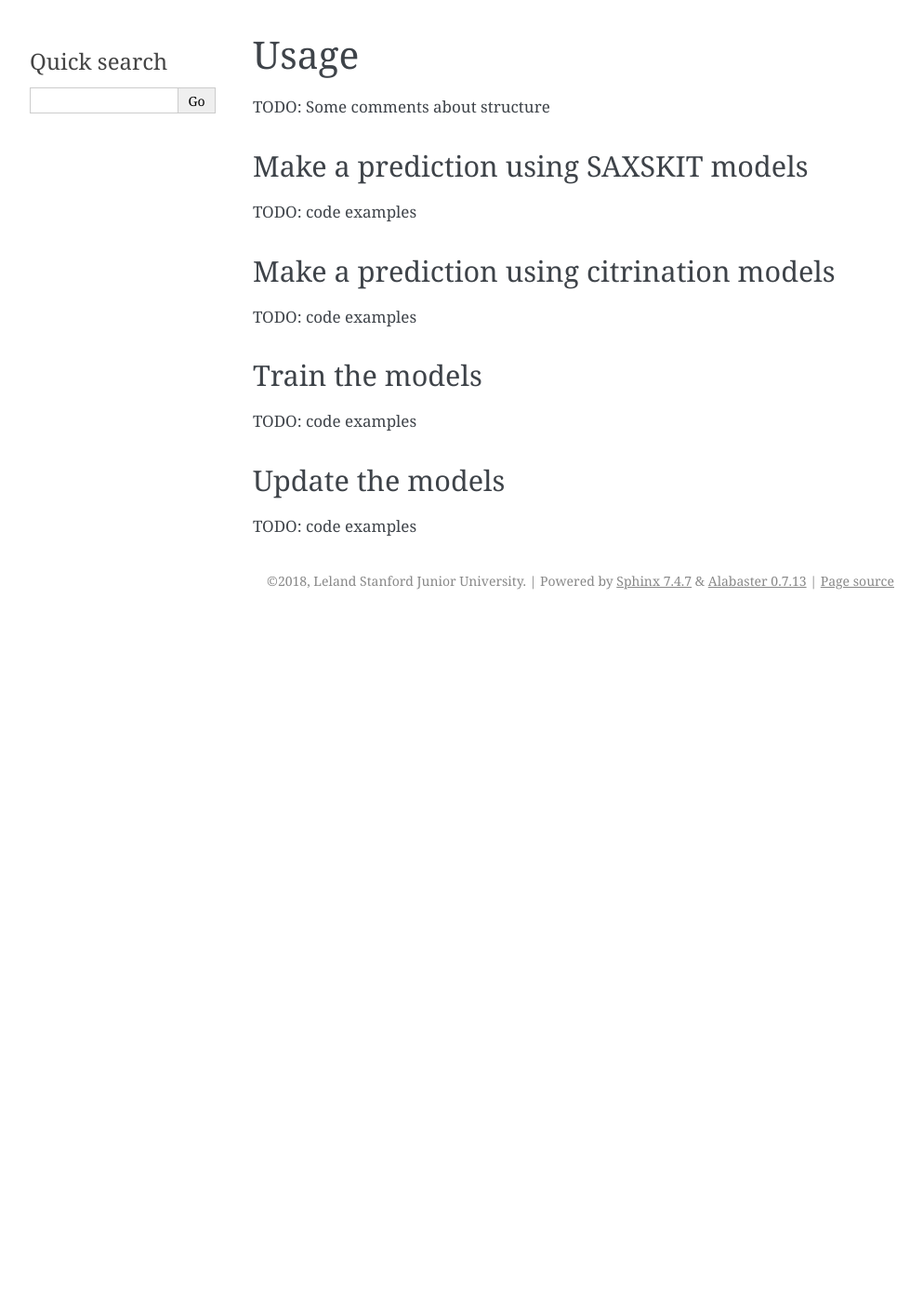
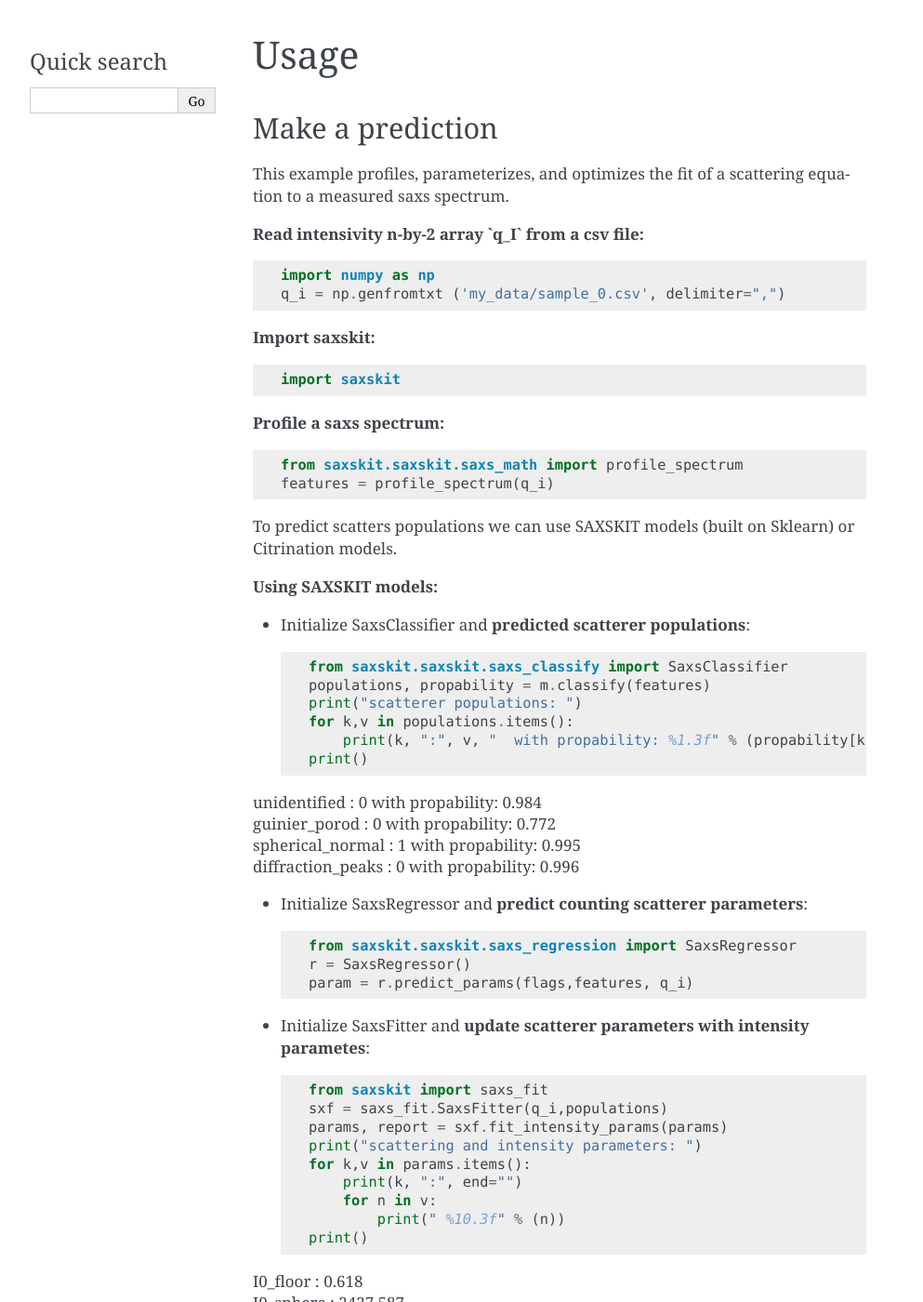
Before and after one commit to scattering-central/xrsdkit, a Sphinx documentation site: the page built from doc/usage.rst, in a window 1280 px wide and 1400 px high. Shown: the whole window at 93% size, without its empty margins (148-1141 px from the left). Built offline with Sphinx 7.4.7, drawn with Linux system fonts in a browser that asks for light colours; some of the changed text lies outside the part shown.

Commit message:
make a prediction added

```diff
--- a/doc/usage.rst
+++ b/doc/usage.rst
@@ -3,26 +3,137 @@
 Usage
 -----
 
-TODO: Some comments about structure
+
+Make a prediction
+.................
+
+This example profiles, parameterizes,
+and optimizes the fit of a scattering equation
+to a measured saxs spectrum.
+
+**Read intensivity n-by-2 array `q_I` from a csv file:** ::
+
+    import numpy as np
+    q_i = np.genfromtxt ('my_data/sample_0.csv', delimiter=",")
 
 
-Make a prediction using SAXSKIT models
-......................................
+**Import saxskit:** ::
 
-TODO: code examples
+    import saxskit
+
+**Profile a saxs spectrum:** ::
+
+    from saxskit.saxskit.saxs_math import profile_spectrum
+    features = profile_spectrum(q_i)
+
+To predict scatters populations we can use SAXSKIT models (built on Sklearn) or Citrination models.
+
+**Using SAXSKIT models:**
+
+* Initialize SaxsClassifier and **predicted scatterer populations**: ::
+
+    from saxskit.saxskit.saxs_classify import SaxsClassifier
+    populations, propability = m.classify(features)
+    print("scatterer populations: ")
+    for k,v in populations.items():
+        print(k, ":", v, "  with propability: %1.3f" % (propability[k]))
+    print()
+
+| unidentified : 0 with propability: 0.984
+| guinier_porod : 0 with propability: 0.772
+| spherical_normal : 1 with propability: 0.995
+| diffraction_peaks : 0 with propability: 0.996
 
 
-Make a prediction using citrination models
-..........................................
+* Initialize SaxsRegressor and **predict counting scatterer parameters**: ::
 
-TODO: code examples
+    from saxskit.saxskit.saxs_regression import SaxsRegressor
+    r = SaxsRegressor()
+    param = r.predict_params(flags,features, q_i)
+
+
+* Initialize SaxsFitter and **update scatterer parameters with intensity parametes**: ::
+
+    from saxskit import saxs_fit
+    sxf = saxs_fit.SaxsFitter(q_i,populations)
+    params, report = sxf.fit_intensity_params(params)
+    print("scattering and intensity parameters: ")
+    for k,v in params.items():
+        print(k, ":", end="")
+        for n in v:
+            print(" %10.3f" % (n))
+    print()
+
+| I0_floor :      0.618
+| I0_sphere :   2427.587
+| r0_sphere :     26.771
+| sigma_sphere :      0.048
+|
+
+
+**Using Citrination models:**
+
+*  Create SaxsCitrination using Citrination credentials: ::
+
+    from saxskit.saxskit.saxs_citrination import CitrinationSaxsModels
+
+    api_key_file = '../../api_key.txt'
+    saxs_models = CitrinationSaxsModels(api_key_file,'https://slac.citrination.com')
+
+* Predict scatterer populations::
+
+    flags, uncertainties = saxs_models.classify(features)
+    for k,v in flags.items():
+        print(k, ":", v, "  with uncertainties: %1.3f" % (uncertainties[k]))
+
+| unidentified : 0 with uncertainties: 0.008
+| guinier_porod : 0 with uncertainties: 0.051
+| spherical_normal : 1 with uncertainties: 0.009
+| diffraction_peaks : 0 with uncertainties: 0.006
+
+
+* Predict counting scatterer parameters: ::
+
+    params,uncertainties = saxs_models.predict_params(flags, features, q_i)
+
+* Initialize SaxsFitter and **update scatterer parameters with intensity parametes**: ::
+
+    sxf = saxs_fit.SaxsFitter(q_i,populations)
+    params, report = sxf.fit_intensity_params(params)
+    print("scattering and intensity parameters: ")
+    for k,v in params.items():
+        print(k, ":", end="")
+        for n in range(len(v)):
+            print(" %10.3f" % (v[n]))
+    print()
+
+| I0_floor :      0.545
+| I0_sphere :   3022.984
+| r0_sphere :     27.929
+| sigma_sphere :      0.099
+
+::
+
+    for k,v in uncertainties.items():
+        print(k, ": %1.3f" % (v))
+
+| r0_sphere : 0.789
+| sigma_sphere : 0.092
+|
+
+
+The full version of this code:
+https://github.com/scattering-central/saxskit/blob/examples/examples/predict.py
+
+Output:
+https://github.com/scattering-central/saxskit/blob/examples/examples/output.png
 
 Train the models
-..........................................
+................
 
 TODO: code examples
 
 Update the models
-..........................................
+.................
 
 TODO: code examples
```
